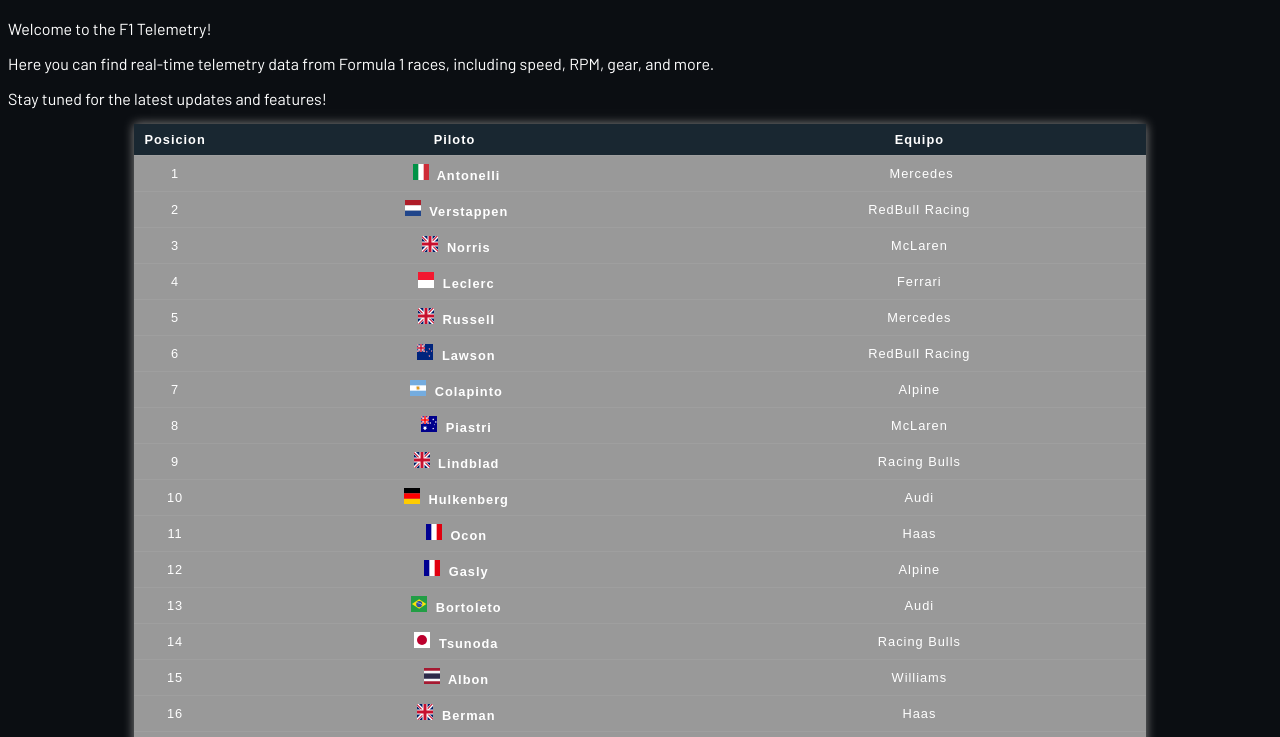
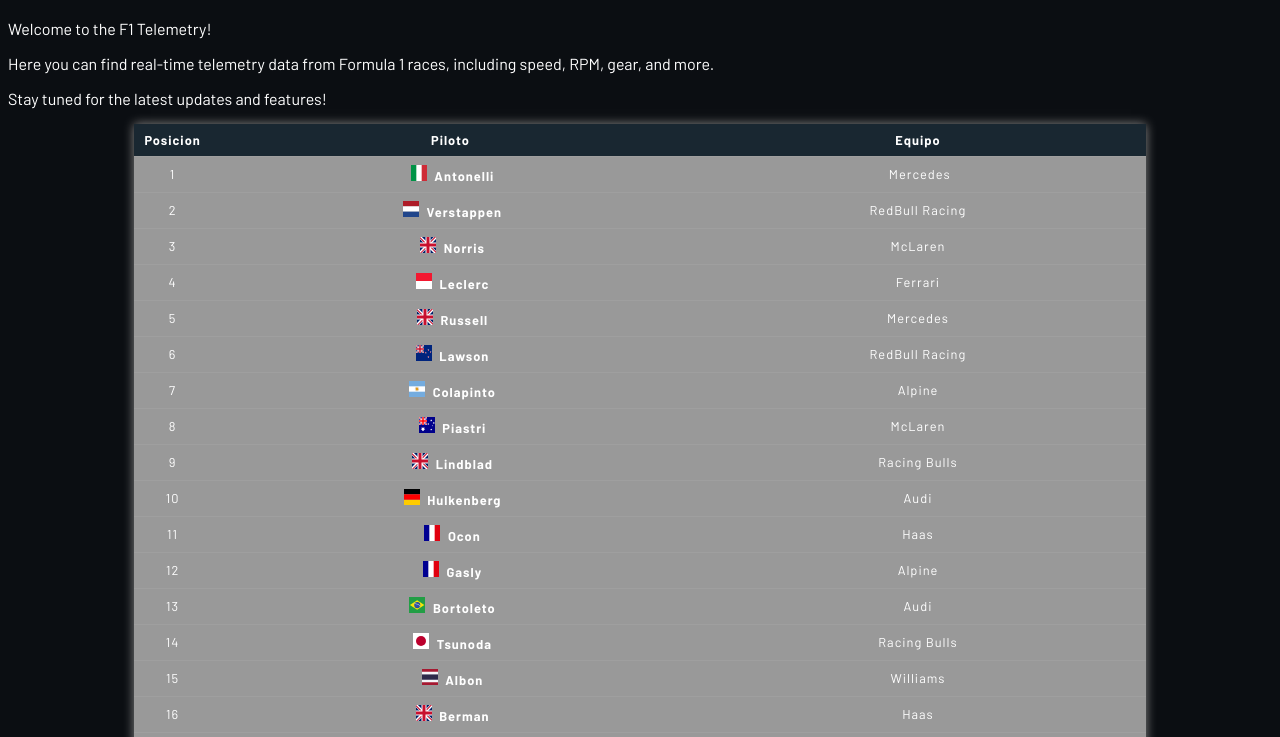
Before and after one commit to Jesutol/f1-tpo, a plain HTML site: page index.html in a window 1280 px wide. Shown: the part 62-799 px from the top of the page. Drawn offline with Linux system fonts and the light colour scheme.

Commit message:
le cambie la fuente a la tabla

```diff
--- a/style.css
+++ b/style.css
@@ -15,6 +15,7 @@
   width: 80%;
   box-shadow: 0px 0px 10px #888;
   text-align:center;
+  font-family: "Barlow";
 }
 
 caption {
```
